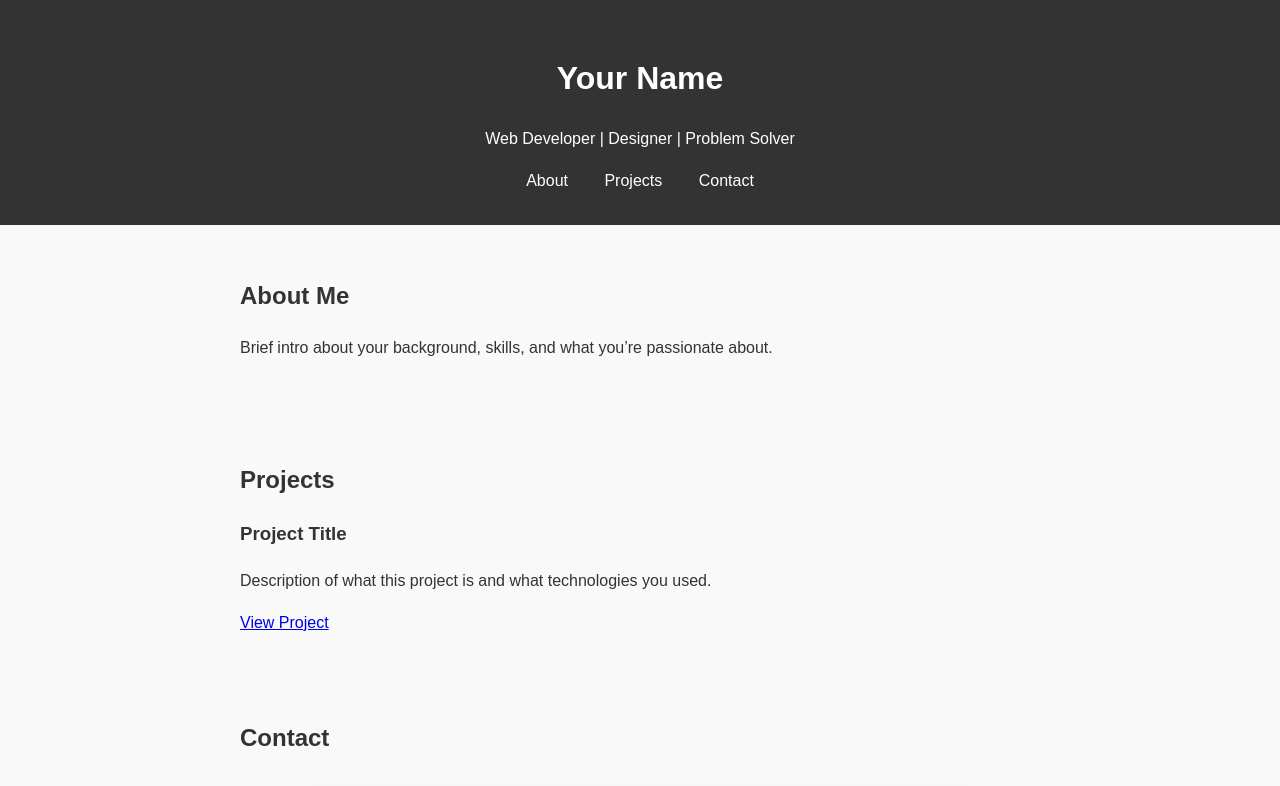
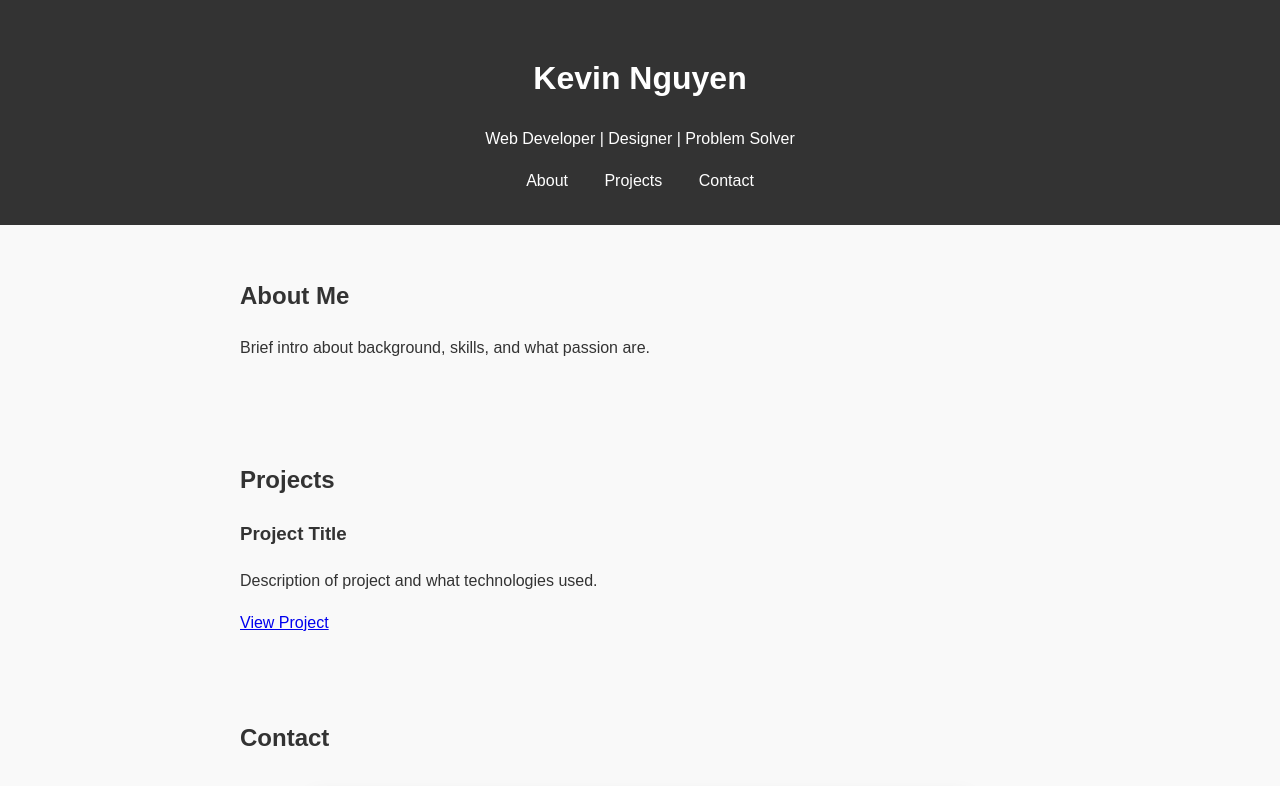
Before and after one commit to KevinN2022/KevinN2022.github.io, a plain HTML site: page index.html in a window 1280 px wide. Shown: the top 786 px of the page. Drawn offline with Linux system fonts and the light colour scheme.

Commit message:
v1.1
Minor changes to paragraphs, removed pages folder

```diff
--- a/pages/index.html
+++ b/index.html
@@ -3,12 +3,12 @@
 <head>
   <meta charset="UTF-8" />
   <meta name="viewport" content="width=device-width, initial-scale=1.0"/>
-  <title>Your Name | Portfolio</title>
+  <title>Kevin Nguyen | Portfolio</title>
   <link rel="stylesheet" href="/css/styles.css" />
 </head>
 <body>
   <header>
-    <h1>Your Name</h1>
+    <h1>Kevin Nguyen</h1>
     <p>Web Developer | Designer | Problem Solver</p>
     <nav>
       <a href="#about">About</a>
@@ -19,14 +19,14 @@
 
   <section id="about">
     <h2>About Me</h2>
-    <p>Brief intro about your background, skills, and what you’re passionate about.</p>
+    <p>Brief intro about background, skills, and what passion are.</p>
   </section>
 
   <section id="projects">
     <h2>Projects</h2>
     <div class="project">
       <h3>Project Title</h3>
-      <p>Description of what this project is and what technologies you used.</p>
+      <p>Description of project and what technologies used.</p>
       <a href="#">View Project</a>
     </div>
   </section>
@@ -50,7 +50,7 @@
   </section>
 
   <footer>
-    <p>&copy; 2025 Your Name</p>
+    <p>&copy; 2025 Kevin Nguyen</p>
   </footer>
 </body>
 </html>
```
